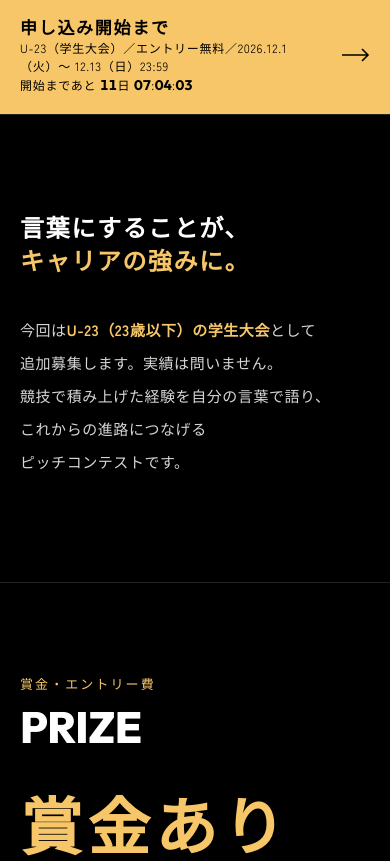
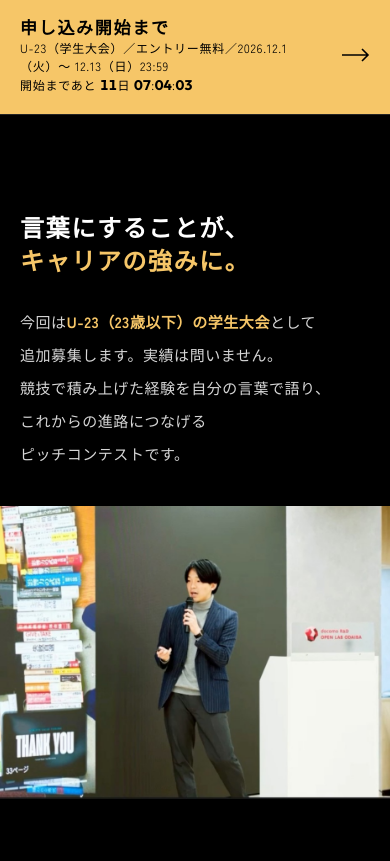
Before and after one commit to laplus7123-byte/avf5-lp-k8q3wz5m, a plain HTML site: page index.html in a window 390 px wide. Shown: the part 969-1830 px from the top of the page. Drawn offline with nearby package versions, Linux system fonts and the light colour scheme; a web font is replaced by a local one.

Commit message:
MESSAGE右にピッチ写真を追加

```diff
--- a/index.html
+++ b/index.html
@@ -189,14 +189,22 @@ main { position: relative; padding-top: var(--head); }
 .btn-entry:hover svg { transform: translateX(6px); }
 
 /* ---------- MESSAGE ---------- */
-.message .wrap { padding: 150px 0 160px; }
+.message .wrap { padding: 150px 0 160px; align-items: center; }
+.message__body { grid-column: 2 / 8; min-width: 0; }
 .message__copy {
-  grid-column: 2 / -2;
-  font-weight: 700; font-size: clamp(34px, 6vw, 84px); line-height: 1.32; letter-spacing: .06em;
+  font-weight: 700; font-size: clamp(34px, 5.2vw, 72px); line-height: 1.32; letter-spacing: .06em;
   word-break: keep-all;
 }
 .message__copy em { font-style: normal; color: var(--gold); }
-.message__lead { grid-column: 2 / 9; margin-top: 56px; font-size: 16px; line-height: 2.2; color: var(--text); }
+.message__lead { margin-top: 40px; font-size: 16px; line-height: 2.2; color: var(--text); }
+.message__photo {
+  grid-column: 8 / -1; margin: 0; overflow: hidden; align-self: stretch;
+  min-height: 420px;
+}
+.message__photo img {
+  width: 100%; height: 100%; min-height: 420px;
+  object-fit: cover; object-position: center 20%; display: block;
+}
 
 /* ---------- WINNER ---------- */
 .winner .wrap { padding-bottom: 140px; align-items: end; }
@@ -491,11 +499,15 @@ main { position: relative; padding-top: var(--head); }
   .fv__cta { grid-column: 1 / -1; }
   .btn-entry { padding: 18px 20px; }
 
-  .message .wrap { padding: 96px 20px 104px; }
-  .message__copy, .message__lead { grid-column: 1 / -1; }
-  /* 長い行（最大14文字前後）が余白の内側に収まる大きさ */
+  .message .wrap { padding: 96px 0 104px; }
+  .message__body { grid-column: 1 / -1; padding: 0 20px; }
   .message__copy { font-size: min(8.2vw, calc((100vw - 40px) / 14.5)); }
-  .message__lead { margin-top: 36px; font-size: 15px; }
+  .message__lead { margin-top: 28px; font-size: 15px; }
+  .message__photo {
+    grid-column: 1 / -1; margin-top: 36px; min-height: 0;
+    aspect-ratio: 4 / 3;
+  }
+  .message__photo img { min-height: 0; height: 100%; object-position: center 15%; }
 
   .winner .wrap { padding-bottom: 96px; }
   .winner__photo { grid-column: 1 / -1; }
@@ -674,11 +686,16 @@ main { position: relative; padding-top: var(--head); }
   <!-- MESSAGE -->
   <section class="sec message">
     <div class="wrap">
-      <h2 class="message__copy">
-        <span class="mask"><span>言葉にすることが、</span></span>
-        <span class="mask"><span><em>キャリアの強みに。</em></span></span>
-      </h2>
-      <p class="message__lead fade">今回は<strong style="color:var(--gold);font-weight:700">U-23（23歳以下）の学生大会</strong>として追加募集します。実績は問いません。<br>競技で積み上げた経験を自分の言葉で語り、これからの進路につなげるピッチコンテストです。</p>
+      <div class="message__body">
+        <h2 class="message__copy">
+          <span class="mask"><span>言葉にすることが、</span></span>
+          <span class="mask"><span><em>キャリアの強みに。</em></span></span>
+        </h2>
+        <p class="message__lead fade">今回は<strong style="color:var(--gold);font-weight:700">U-23（23歳以下）の学生大会</strong>として追加募集します。実績は問いません。<br>競技で積み上げた経験を自分の言葉で語り、これからの進路につなげるピッチコンテストです。</p>
+      </div>
+      <figure class="message__photo fade">
+        <img src="assets/shimozawa_pitch.jpg" alt="AVFでのピッチの様子" width="1024" height="696" loading="lazy">
+      </figure>
     </div>
   </section>
 
```
